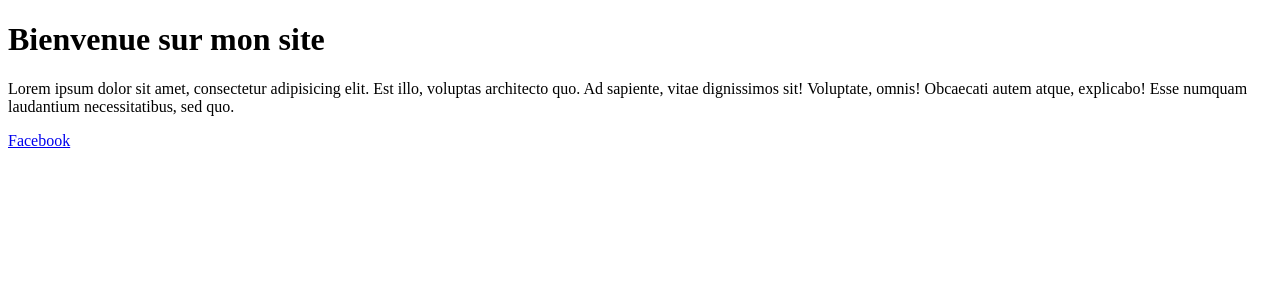
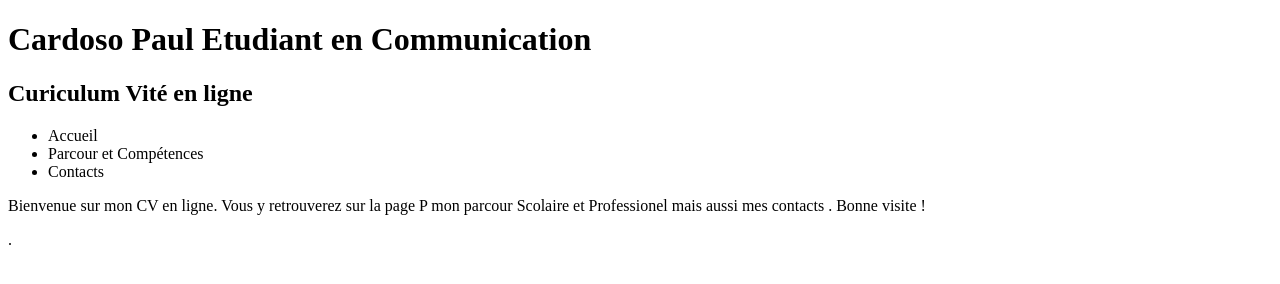
Before and after one commit to paulcardoso/repotest, a plain HTML site: page index.html in a window 1280 px wide. Drawn offline with Linux system fonts and the light colour scheme.

Commit message:
Début de la mise en page du site (a refaire)

```diff
--- a/index.html
+++ b/index.html
@@ -5,9 +5,21 @@
     <title>Mon site</title>
 </head>
 <body>
-   <h1>Bienvenue sur mon site</h1>
-   <p>Lorem ipsum dolor sit amet, consectetur adipisicing elit. Est illo, voluptas architecto quo. Ad sapiente, vitae dignissimos sit! Voluptate, omnis! Obcaecati autem atque, explicabo! Esse numquam laudantium necessitatibus, sed quo.</p>
-   <a href="http://facebook.fr">Facebook</a>
+   <h1>Cardoso Paul Etudiant en Communication</h1>
+   <h2>Curiculum Vité en ligne</h2>
+  <header>
+        <nav>
+           <ul>
+               <li> <a href="Acceuil.html"></a>Accueil</li>
+          <li> <a href="Parcour et Compétences.html"></a>Parcour et Compétences</li>
+           <li> <a href="Contacts.html"></a>Contacts</li>
+             </ul>
+
+     </nav>
+    </header>
+   <p>Bienvenue sur mon CV en ligne.
+       Vous y retrouverez sur la page P mon parcour Scolaire et Professionel <a href="parcour.html"></a> mais aussi mes contacts <a href="contacts.html"></a>. Bonne visite !</p>.
+
 
 </body>
 </html>
```
Also changed, not shown: Contacts.html (added, +10 -0 lines), Parcour et Compétences.html (added, +42 -0 lines).
